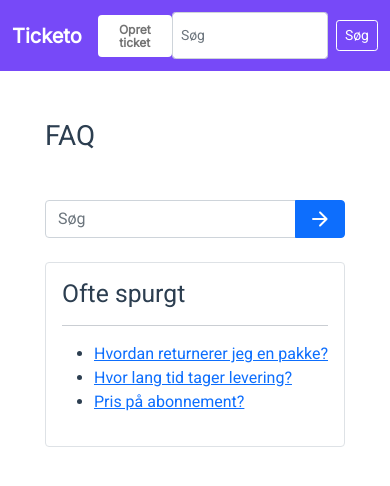
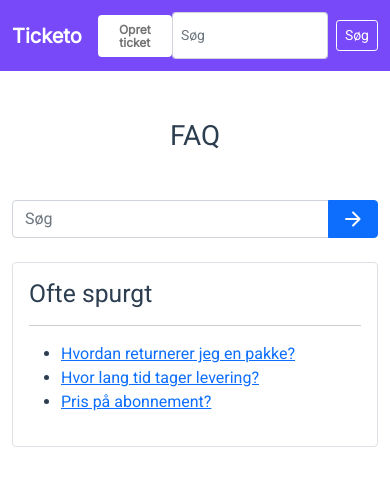
Before and after one commit to Berkanktk/SE03-HCI-Prototype, a Vue app in the folder hci-prototype/: page /search in a window 390 px wide. Shown: the top 486 px of the page. Built offline with nearby package versions, Linux system fonts and the light colour scheme.

Commit message:
Center heading

```diff
--- a/hci-prototype/src/views/SearchPage.vue
+++ b/hci-prototype/src/views/SearchPage.vue
@@ -1,7 +1,7 @@
 <template>
   <div class="container d-flex align-items-center justify-content-center flex-column">
-    <div class="col-lg-6 col-md-8 col-sm-10">
-      <h1 class="mt-5 mb-5">FAQ</h1>
+    <div class="col-12 col-xl-6 col-lg-8 col-md-10 col-sm-12">
+      <h1 class="mt-5 mb-5 text-center">FAQ</h1>
 
       <div class="d-flex align-items-center input-group flex-row mb-4">
         <input v-model="searchTerm" placeholder="Søg" type="text" class="form-control" />
```
